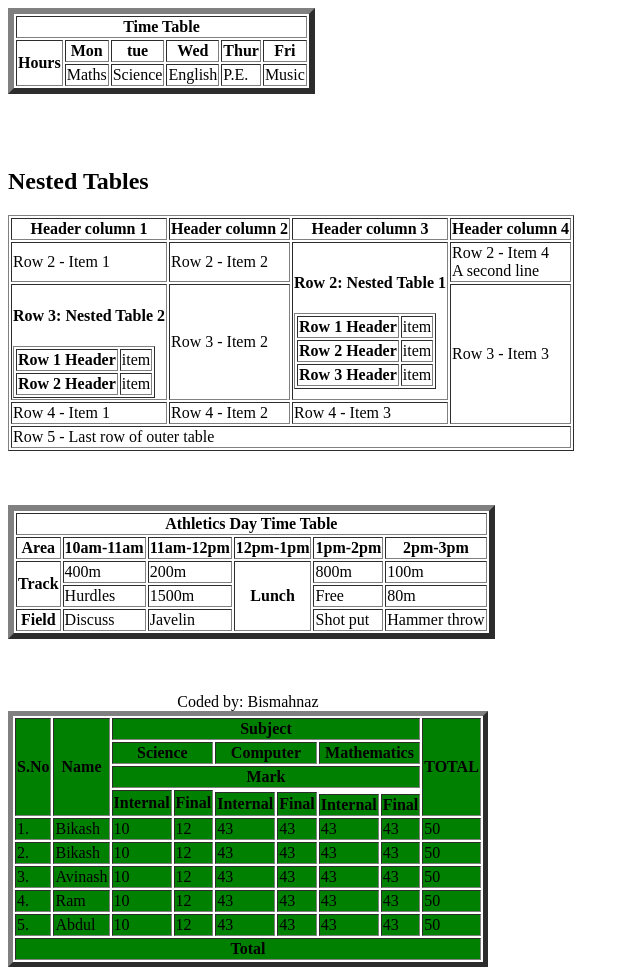
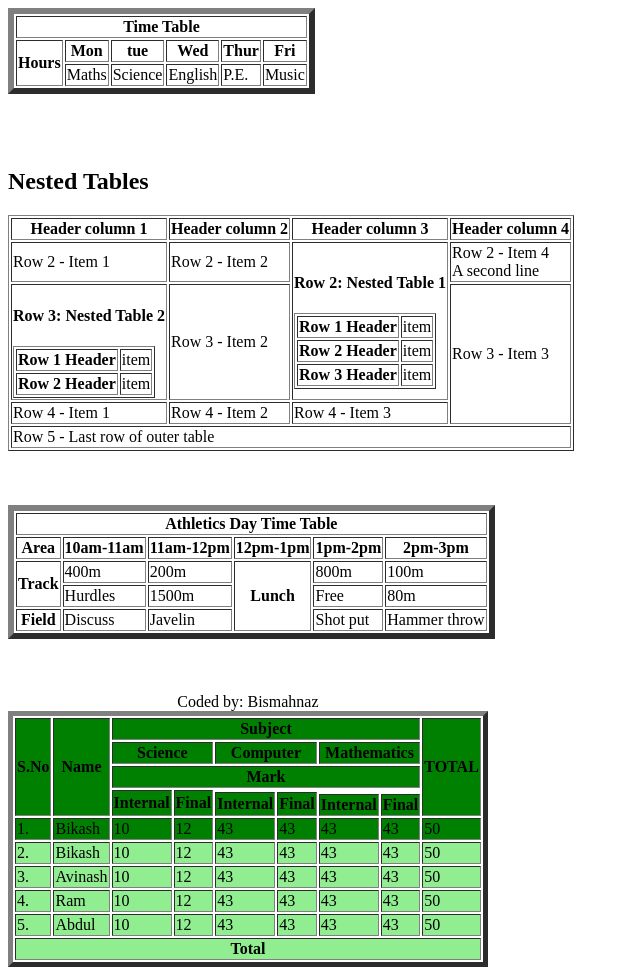
Before and after one commit to bismahnaz19/Table, a plain HTML site: page index.html in a window 1280 px wide. Shown: the whole page, without its empty margins (0-640 px from the left). Drawn offline with Linux system fonts and the light colour scheme.

Commit message:
Update index.html

```diff
--- a/index.html
+++ b/index.html
@@ -158,7 +158,7 @@
             <td>43</td>
             <td>50</td>
         </tr>
-        <tr bgcolor="#008000">
+        <tr bgcolor="#90EE90">
             <td>2.</td>
             <td>Bikash</td>
             <td>10</td>
@@ -169,7 +169,7 @@
             <td>43</td>
             <td>50</td>
         </tr>
-        <tr bgcolor="#008000">
+        <tr bgcolor="#90EE90">
             <td>3.</td>
             <td>Avinash</td>
             <td>10</td>
@@ -180,7 +180,7 @@
             <td>43</td>
             <td>50</td>
         </tr>
-        <tr bgcolor="#008000">
+        <tr bgcolor="#90EE90">
             <td>4.</td>
             <td>Ram</td>
             <td>10</td>
@@ -191,7 +191,7 @@
             <td>43</td>
             <td>50</td>
         </tr>
-         <tr bgcolor="#008000">
+         <tr bgcolor="#90EE90">
             <td>5.</td>
             <td>Abdul</td>
             <td>10</td>
@@ -202,7 +202,7 @@
             <td>43</td>
             <td>50</td>
         </tr>
-        <tr bgcolor="#008000">
+        <tr bgcolor="#90EE90">
             <th colspan="9">Total</th>
         </tr>
         <caption>Coded by: Bismahnaz</caption>
```
